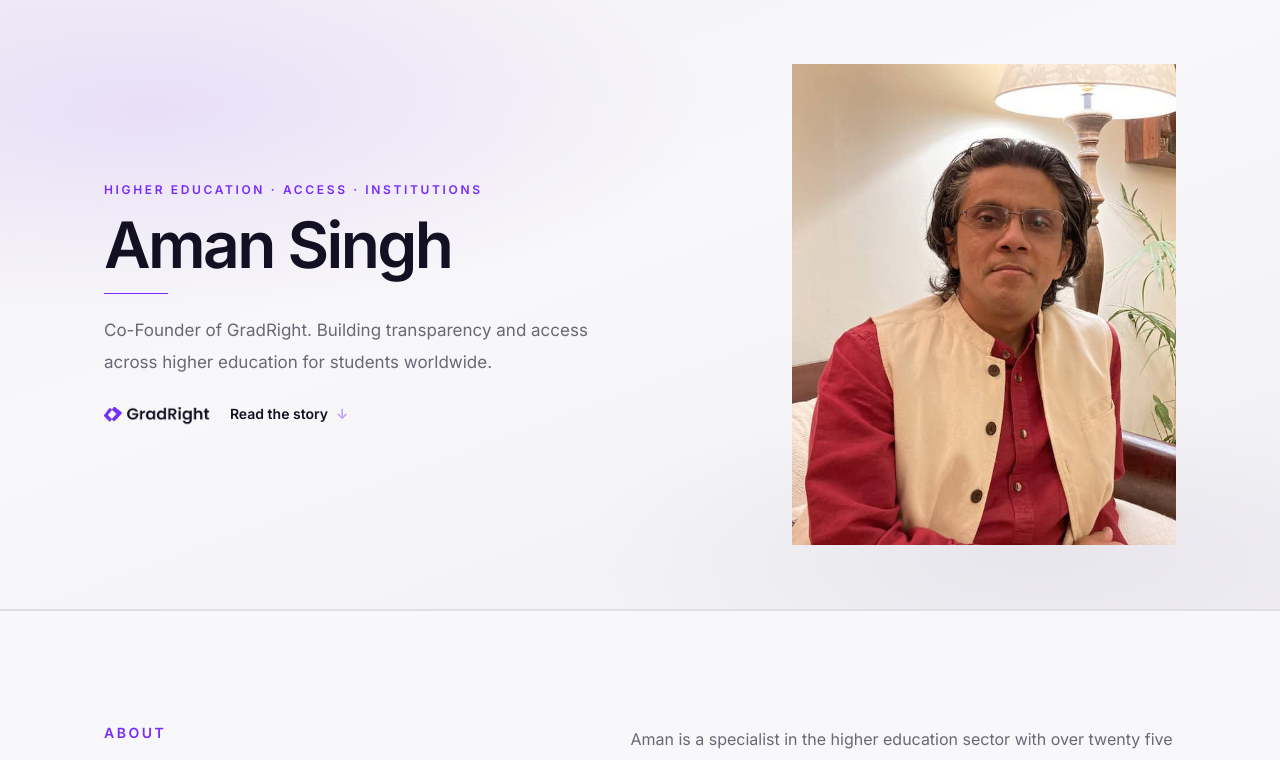
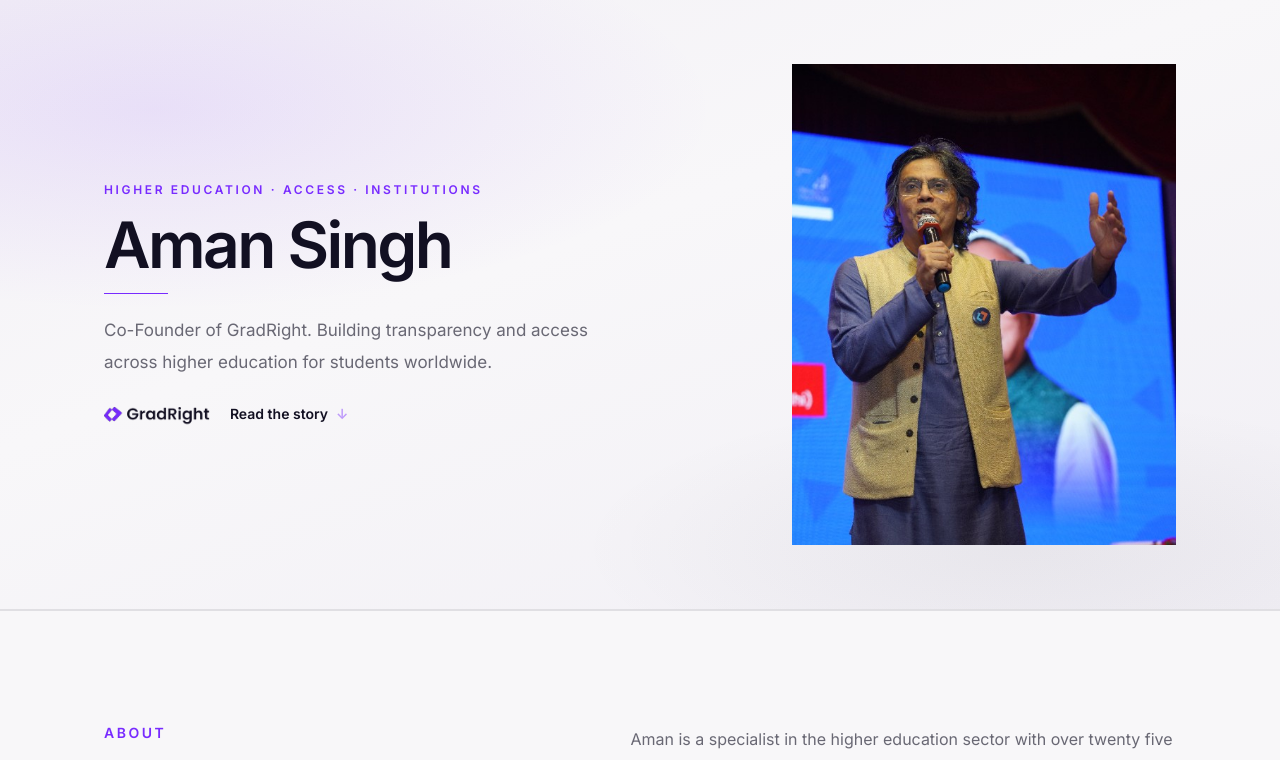
Before and after one commit to shubhgr/aman, a Next.js app: page / in a window 1280 px wide. Shown: the top 760 px of the page. Built offline with nearby package versions, Linux system fonts and the light colour scheme.

Commit message:
Update hero and policymaker photos with new event images.
Co-authored-by: Cursor <cursoragent@cursor.com>

```diff
--- a/app/page.tsx
+++ b/app/page.tsx
@@ -149,12 +149,12 @@ export default function Home() {
 
             <div className="animate-photo relative mx-auto aspect-[4/5] w-full max-w-[240px] overflow-hidden sm:max-w-[280px] lg:mx-0 lg:max-w-none">
               <Image
-                src="/aman-singh.png"
+                src="/aman-singh.jpg"
                 alt="Aman Singh, Co-Founder of GradRight"
                 fill
                 priority
                 sizes="(max-width: 1024px) 280px, 360px"
-                className="object-cover object-[center_18%]"
+                className="object-cover object-[center_20%]"
               />
             </div>
           </div>
@@ -341,8 +341,8 @@ export default function Home() {
                     "Mithilesh Tiwari (Education Minister of Bihar) facilitating Aman Singh for establishing Nav Vihar University.",
                 },
                 {
-                  src: "/mithilesh-tiwari.jpg",
-                  alt: "Mithilesh Tiwari, Education Minister of Bihar, with Aman Singh",
+                  src: "/policymaker-2.jpg",
+                  alt: "Aman Singh at a public event with policymakers",
                   title: "Establishing Nav Vihar University",
                   caption:
                     "Mithilesh Tiwari (Education Minister of Bihar) facilitating Aman Singh for establishing Nav Vihar University.",
```
Also changed, not shown: public/aman-singh.jpg (added), public/policymaker-2.jpg (added).
